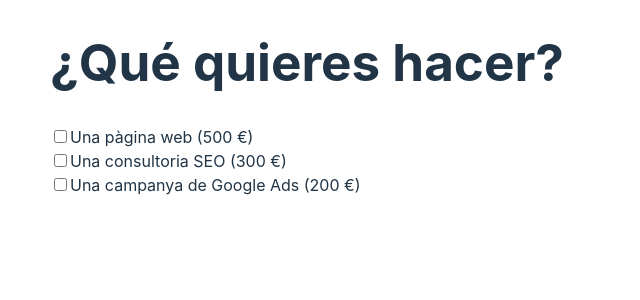
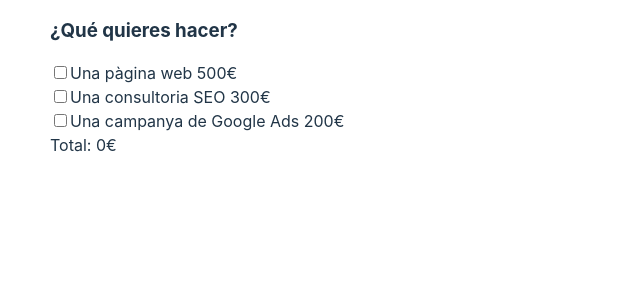
Before and after one commit to DreaRuiz/S7, a React (Vite) app: page / in a window 1280 px wide. Shown: the top 300 px of the page, without its empty margins (0-640 px from the left). Built offline with nearby package versions, Linux system fonts and the light colour scheme.

Commit message:
Exercici1

```diff
--- a/src/App.jsx
+++ b/src/App.jsx
@@ -1,29 +1,70 @@
+import { useState } from "react";
+import { data } from "./assets/data";
 
-import { Checkbox } from "./components/Checkbox";
-import data from "./assets/data.json";
+// Creo el format pel preu.
+const getFormattedPrice = (price) => `${price}€ `;
 
-function App() {
+export default function App() {
+  // Creo un nou array amb tots els elements en state FALS (fill posa totes les caselles en fals).
+  const [checkedState, setCheckedState] = useState(
+    new Array(data.length).fill(false)
+  );
+
+  // Poso l'estat del TOTAL a 0 (perquè pugui anar sumant els preus).
+  const [total, setTotal] = useState(0);
+
+  // Amb la funció handleOnChange: Recorro l’array chekedState amb un map i miro si la position que li ve per paràmetre és igual a index(de l'ítem del map). Si és així, es modifica el valor (de true a false i de false a true). Es modifica el checkedState amb el setCheckedState passant-li la updatedCheckedState
+  const handleOnChange = (position) => {
+    const updatedCheckedState = checkedState.map((item, index) =>
+      index === position ? !item : item
+    );
+
+    setCheckedState(updatedCheckedState);
+
+    // Faig un reduce de updateCheckedState per trobar els preus que he de sumar. Si el currentState és true, afegirà el preu a la suma al total que ja tingui sumat (sigui 0 o el preu dels productes ja triats). Tot això es guarda a totalPrice (que canvia l'estat de total amb la funció setTotal).
+    const totalPrice = updatedCheckedState.reduce(
+      (sum, currentState, index) => {
+        if (currentState === true) {
+          return sum + data[index].price;
+        }
+        return sum;
+      },
+      0
+    );
+
+    setTotal(totalPrice);
+  };
 
   return (
-    <>
-      <h1>¿Qué quieres hacer?</h1>
+    // El que retorna App és:
+    // Un h3 amb el títol.
+    <div>
+      <h3>¿Qué quieres hacer?</h3>
+      <div>
+        {data.map(({ option, price }, index) => {
+          // Amb un map de data extraiem la option i el preu de data. I també li passem per props l'index.
+          // Construïm la label amb l'index corresponent, la option i el price en el format definit abans.
+          return (
+            <div key={index}>
+              <div>
+                <input
+                  type="checkbox"
+                  id={index}
+                  name={option}
+                  value={option}
+                  checked={checkedState[index]}
+                  onChange={() => handleOnChange(index)}
+                />
+                <label>
+                  {option} {getFormattedPrice(price)}
+                </label>
+              </div>
+            </div>
+          );
+        })}
 
-      <div>
-        {data.map((item) => (
-          <Checkbox
-            key={item.id}
-            textLine={item.option}
-            price={item.price}
-            id={item.id}
-
-            />
-
-        ))}
+        <div> Total: {getFormattedPrice(total)}</div>
       </div>
-
-
-    </>
+    </div>
   );
 }
-
-export default App;
--- a/src/assets/data.json
+++ b/src/assets/data.js
@@ -1,4 +1,5 @@
-[   {
+export const data = [
+    {
         "id": 1,
         "option": "Una pàgina web",
         "price": 500
--- a/src/components/Checkbox.jsx
+++ /dev/null
@@ -1,10 +0,0 @@
-import React from "react";
-
-export const Checkbox = ({ id, textLine, price, onCheck }) => {
-  return (
-    <div>
-      <input type="checkbox" id="id" />
-      {textLine} ({price} €)
-    </div>
-  );
-};
```
Also changed, not shown: 1 other file (tests, documents, lock files or other folders).
